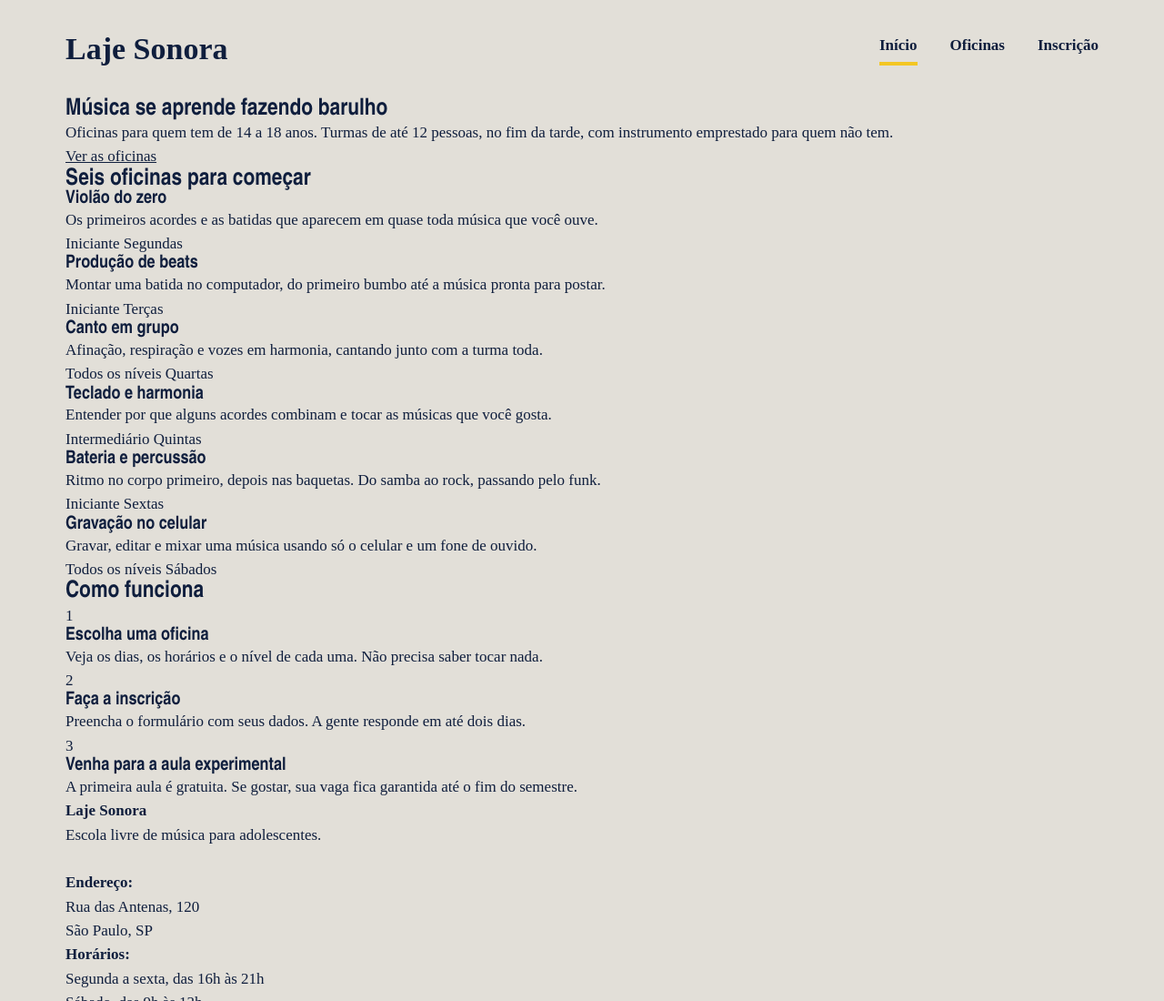
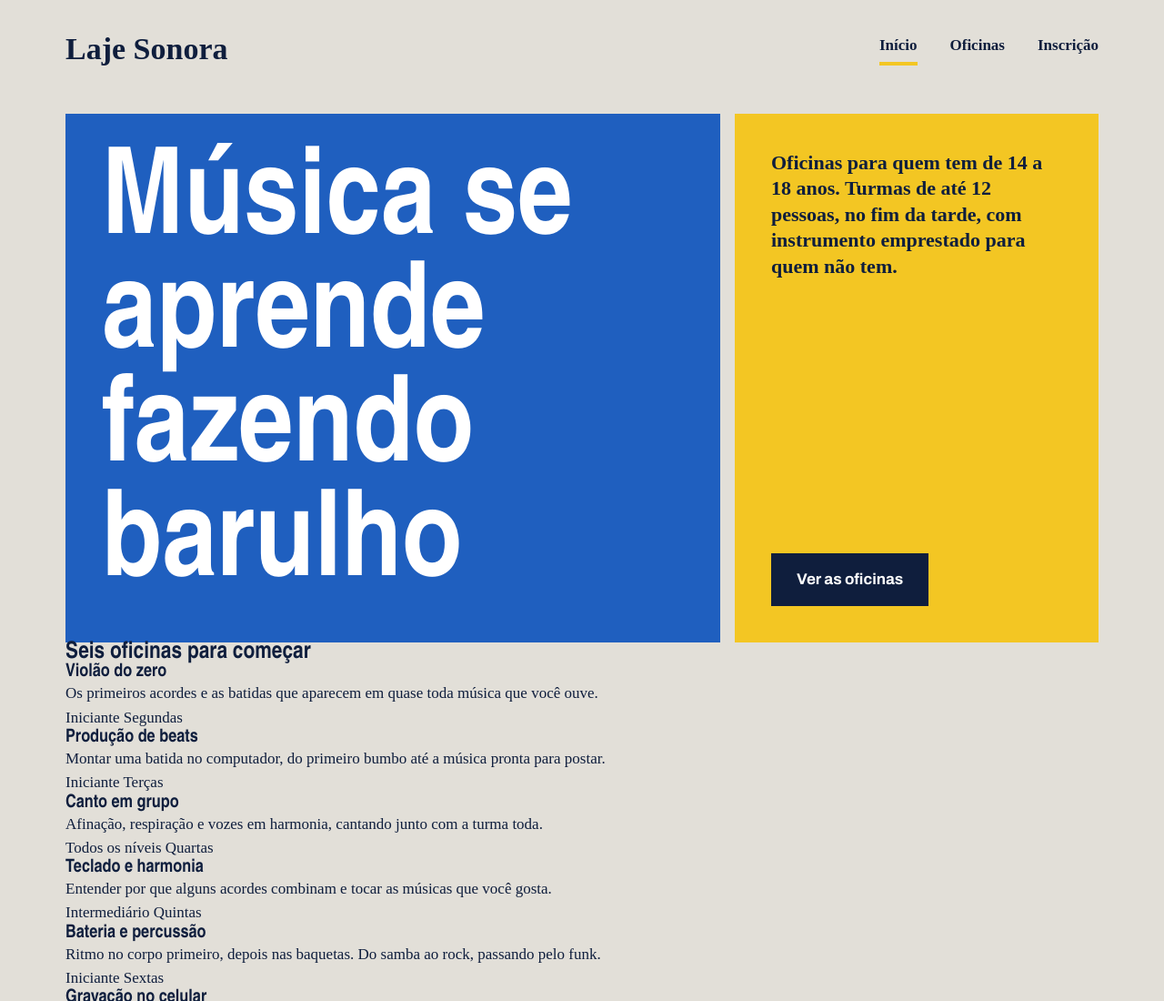
Before and after one commit to MiguelVasques11timc/laje-sonora, a plain HTML site: page index.html in a window 1280 px wide. Shown: the top 1100 px of the page at 91% size. Drawn offline with Linux system fonts and the light colour scheme; a web font is replaced by a local one.

Commit message:
Cartazes do topo
Css

```diff
--- a/index.css
+++ b/index.css
@@ -72,3 +72,55 @@ h1, h2, h3 {
 .menu a.atual {
     border-bottom-color: var(--fita);
 }
+
+.cartazes {
+    margin-top: 16px;
+    display: flex;
+    gap: 16px;
+}
+
+.cartaz {
+    padding: 40px;
+}
+
+.cartaz-principal {
+    background-color: var(--caixa-dagua);
+    color: var(--branco);
+    flex: 2;
+}
+
+.cartaz-principal h1 {
+    font-size: 132px;
+    max-width: 9ch;
+}
+
+.cartaz-lateral {
+    background-color: var(--fita);
+    flex: 1;
+    display: flex;
+    flex-direction: column;
+    justify-content: space-between;
+    gap: 32px;
+    align-items: flex-start;
+}
+
+.cartaz-lateral p {
+    font-size: 22px;
+    font-weight: 600;
+    line-height: 1.3;
+}
+
+.botao {
+    background-color: var(--tinta);
+    color: var(--branco);
+    font-weight: 700;
+    text-decoration: none;
+    padding-top: 16px;
+    padding-bottom: 16px;
+    padding-left: 28px;
+    padding-right: 28px;
+    border: none;
+    font-family: var(--fonte-texto);
+    font-size: 17px;
+    cursor: pointer;
+}
```
